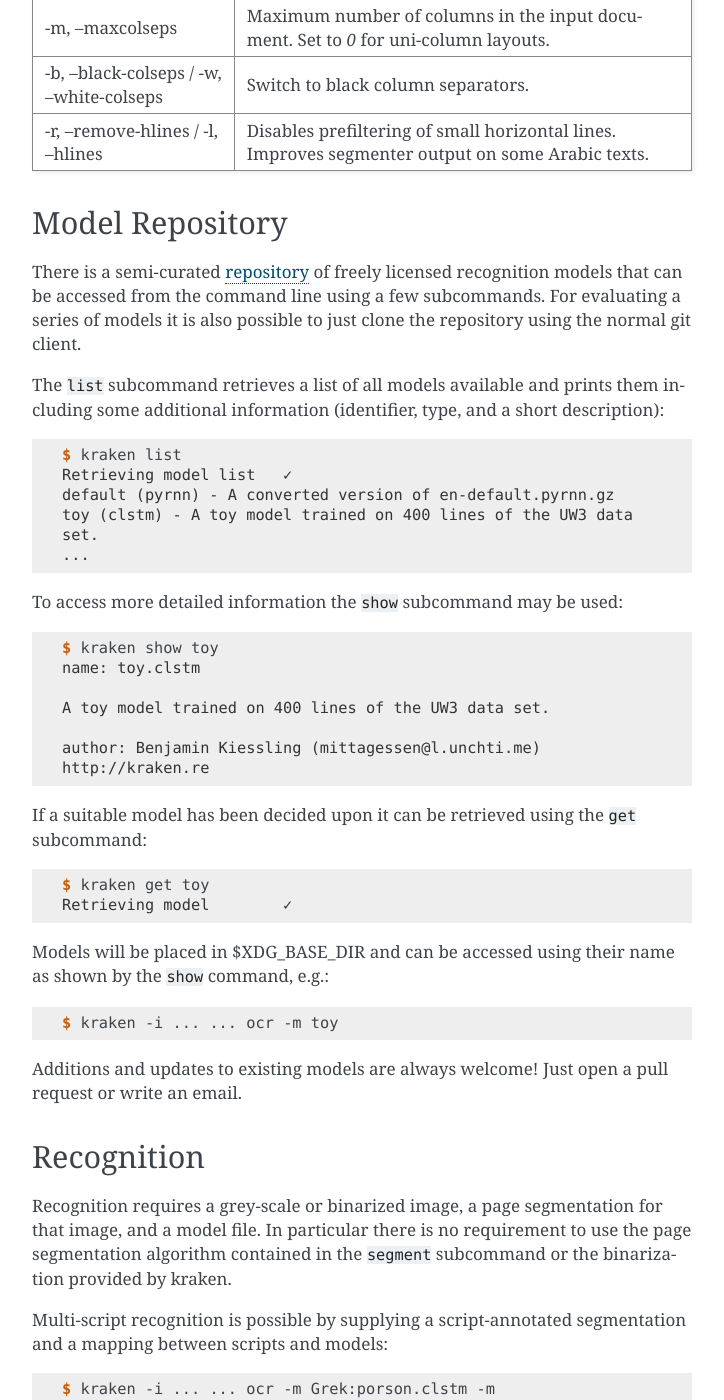
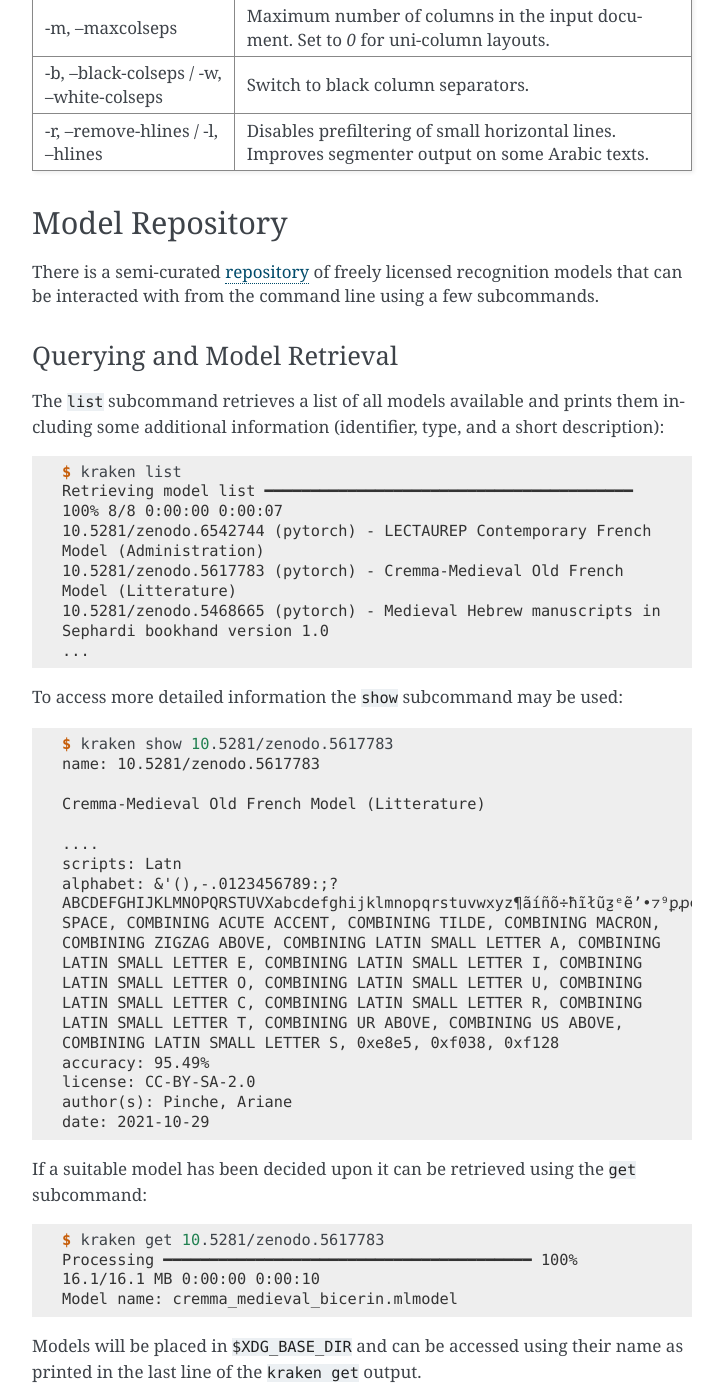
Before and after one commit to mittagessen/kraken, a Sphinx documentation site: the page built from docs/advanced.rst, in a window 1280 px wide and 1400 px high, scrolled down 3033 px. Shown: the whole window, without its empty margins (388-1112 px from the left). Built offline with Sphinx 7.4.7, drawn with Linux system fonts in a browser that asks for light colours; some of the changed text lies outside the part shown.

Commit message:
update model repository docs

```diff
--- a/docs/advanced.rst
+++ b/docs/advanced.rst
@@ -156,11 +156,15 @@
 Model Repository
 ----------------
 
+.. _repo:
+
 There is a semi-curated `repository
-<https://github.com/mittagessen/kraken-models>`_ of freely licensed recognition
-models that can be accessed from the command line using a few subcommands. For
-evaluating a series of models it is also possible to just clone the repository
-using the normal git client.
+<https://zenodo.org/communities/ocr_models>`_ of freely licensed recognition
+models that can be interacted with from the command line using a few
+subcommands.
+
+Querying and Model Retrieval
+^^^^^^^^^^^^^^^^^^^^^^^^^^^^
 
 The ``list`` subcommand retrieves a list of all models available and prints
 them including some additional information (identifier, type, and a short
@@ -169,40 +173,79 @@
 .. code-block:: console
 
         $ kraken list
-        Retrieving model list   ✓
-        default (pyrnn) - A converted version of en-default.pyrnn.gz
-        toy (clstm) - A toy model trained on 400 lines of the UW3 data set.
+        Retrieving model list ━━━━━━━━━━━━━━━━━━━━━━━━━━━━━━━━━━━━━━━━ 100% 8/8 0:00:00 0:00:07
+        10.5281/zenodo.6542744 (pytorch) - LECTAUREP Contemporary French Model (Administration)
+        10.5281/zenodo.5617783 (pytorch) - Cremma-Medieval Old French Model (Litterature)
+        10.5281/zenodo.5468665 (pytorch) - Medieval Hebrew manuscripts in Sephardi bookhand version 1.0
         ...
 
 To access more detailed information the ``show`` subcommand may be used:
 
 .. code-block:: console
 
-        $ kraken show toy
-        name: toy.clstm
+        $ kraken show 10.5281/zenodo.5617783
+        name: 10.5281/zenodo.5617783
 
-        A toy model trained on 400 lines of the UW3 data set.
+        Cremma-Medieval Old French Model (Litterature)
 
-        author: Benjamin Kiessling (mittagessen@l.unchti.me)
-        http://kraken.re
+        ....
+        scripts: Latn
+        alphabet: &'(),-.0123456789:;?ABCDEFGHIJKLMNOPQRSTUVXabcdefghijklmnopqrstuvwxyz¶ãíñõ÷ħĩłũƺᵉẽ’•⁊⁹ꝑꝓꝯꝰ SPACE, COMBINING ACUTE ACCENT, COMBINING TILDE, COMBINING MACRON, COMBINING ZIGZAG ABOVE, COMBINING LATIN SMALL LETTER A, COMBINING LATIN SMALL LETTER E, COMBINING LATIN SMALL LETTER I, COMBINING LATIN SMALL LETTER O, COMBINING LATIN SMALL LETTER U, COMBINING LATIN SMALL LETTER C, COMBINING LATIN SMALL LETTER R, COMBINING LATIN SMALL LETTER T, COMBINING UR ABOVE, COMBINING US ABOVE, COMBINING LATIN SMALL LETTER S, 0xe8e5, 0xf038, 0xf128
+        accuracy: 95.49%
+        license: CC-BY-SA-2.0
+        author(s): Pinche, Ariane
+        date: 2021-10-29
 
 If a suitable model has been decided upon it can be retrieved using the ``get``
 subcommand:
 
 .. code-block:: console
 
-        $ kraken get toy
-        Retrieving model        ✓
+        $ kraken get 10.5281/zenodo.5617783
+        Processing ━━━━━━━━━━━━━━━━━━━━━━━━━━━━━━━━━━━━━━━━ 100% 16.1/16.1 MB 0:00:00 0:00:10
+        Model name: cremma_medieval_bicerin.mlmodel
 
-Models will be placed in $XDG_BASE_DIR and can be accessed using their name as
-shown by the ``show`` command, e.g.:
+Models will be placed in ``$XDG_BASE_DIR`` and can be accessed using their name as
+printed in the last line of the ``kraken get`` output.
 
 .. code-block:: console
 
-        $ kraken -i ... ... ocr -m toy
+        $ kraken -i ... ... ocr -m cremma_medieval_bicerin.mlmodel
 
-Additions and updates to existing models are always welcome! Just open a pull
-request or write an email.
+Publishing
+^^^^^^^^^^
+
+When one would like to share a model with the wider world (for fame and glory!)
+it is possible (and recommended) to upload them to repository. The process
+consists of 2 stages: the creation of the deposit on the Zenodo platform
+followed by approval of the model in the community making it discoverable for
+other kraken users.
+
+For uploading model a Zenodo account and a personal access token is required.
+After account creation tokens can be created under the account settings:
+
+.. image:: _static/pat.png
+  :width: 800
+  :alt: Zenodo token creation dialogue
+
+With the token models can then be uploaded:
+
+.. code-block:: console
+
+   $ ketos publish -a $ACCESS_TOKEN aaebv2-2.mlmodel
+   DOI: 10.5281/zenodo.5617783
+
+A number of important metadata will be asked for such as a short description of
+the model, long form description, recognized scripts, and authorship.
+Afterwards the model is deposited at Zenodo. This deposit is persistent, i.e.
+can't be changed or deleted so it is important to make sure that all the
+information is correct. Each deposit also has a unique persistent identifier, a
+DOI, that can be used to refer to it, e.g. in publications or when pointing
+someone to a particular model.
+
+Once the deposit has been created a request (requiring manual approval) for
+inclusion in the repository will automatically be created which will make it
+discoverable by other users.
 
 Recognition
 -----------
--- a/docs/index.rst
+++ b/docs/index.rst
@@ -27,7 +27,7 @@
     output
   - Word bounding boxes and character cuts
   - Multi-script recognition support
-  - `Public repository <https://zenodo.org/communities/ocr_models>`_ of model files
+  - :ref:`Public repository <repo>` of model files
   - :ref:`Lightweight model files <models>`
   - :ref:`Variable recognition network architectures <vgsl>`
 
```
Also changed, not shown: docs/_static/pat.png (added).
